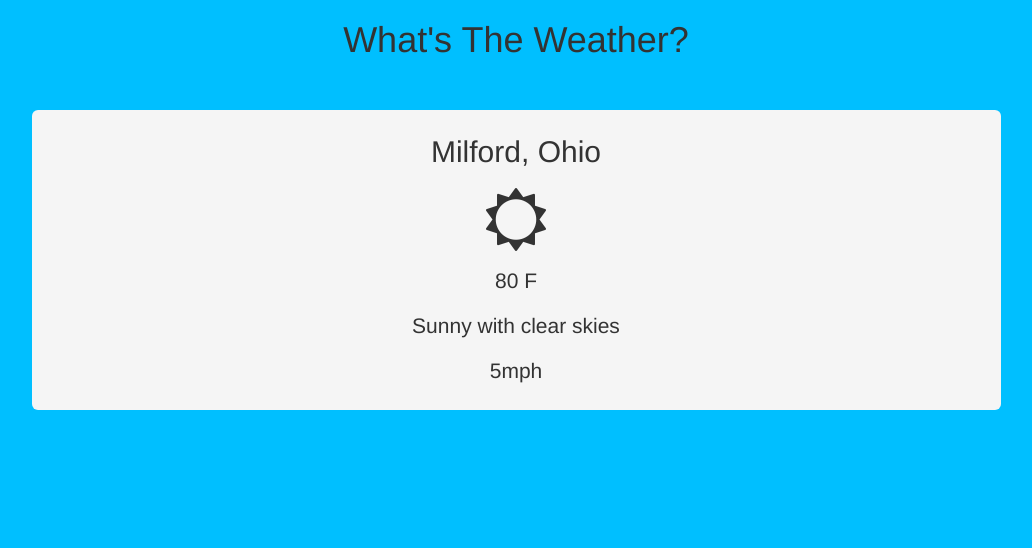
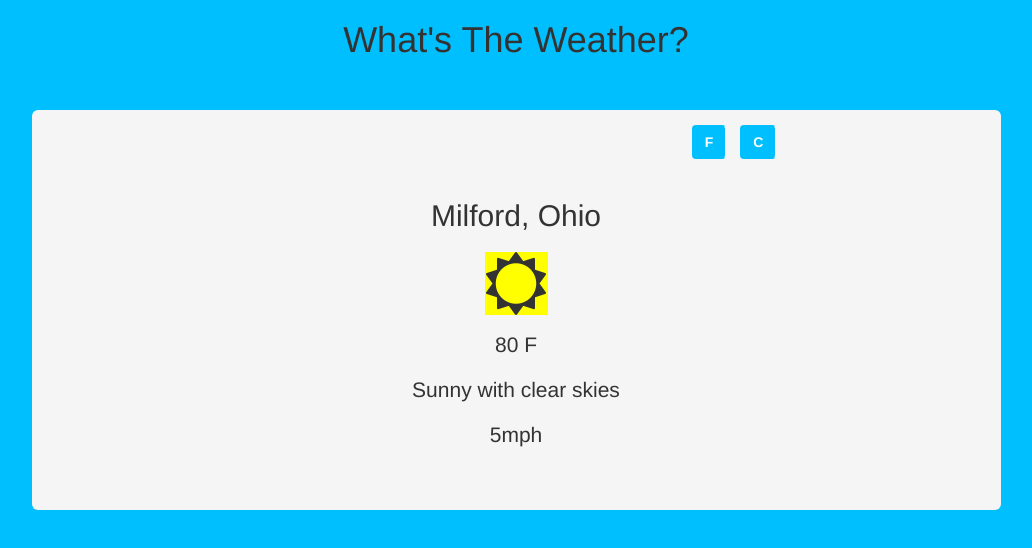
Before and after one commit to ashleydonohoe/FCC-Weather, a plain HTML site: page index.html in a window 1280 px wide. Shown: the whole page, without its empty margins (124-1156 px from the left). Drawn offline with nearby package versions, Linux system fonts and the light colour scheme.

Commit message:
added unit button

```diff
--- a/index.html
+++ b/index.html
@@ -17,17 +17,21 @@
     </div>
     <div class="jumbotron">
         <div class="row">
+            <div class="col-xs-12>
+                <div class="btn-group" id="scale" role="group" aria-label="Basic example">
+                    <button type="button" class="btn btn-secondary">F</button>
+                    <button type="button" class="btn btn-secondary">C</button>
+                </div>
+            </div>
             <div class="col-md-12 text-center">
                 <h2 id="city-name">Milford, Ohio</h2>
-                <p class="weather-icon"><i class="fa fa-sun-o fa-3x" aria-hidden="true"></i></p>
+                <p id="weather-icon"><i class="fa fa-sun-o fa-3x" aria-hidden="true"></i></p>
                 <p id="temperature">80 F</p>
                 <p id="conditions">Sunny with clear skies</p>
                 <p id="current-wind">5mph</p>
             </div>
         </div>
-
     </div>
-
 </div>
 
 <script src="https://code.jquery.com/jquery-3.1.1.min.js"></script>
--- a/styles.css
+++ b/styles.css
@@ -10,7 +10,7 @@ body {
 .jumbotron {
     background: whitesmoke;
     margin: 40px auto;
-    height: 300px;
+    height: 400px;
     max-width: 85%;
     padding: 15px;
 }
@@ -18,6 +18,10 @@ body {
 img {
     height: 100px;
     width: 100px;
+}
+
+.fa-sun-o {
+    background: yellow;
 }
 
 #city-name {
@@ -28,3 +32,21 @@ img {
 #temperature {
   font-weight: 300;
 }
+
+#scale {
+    color: white;
+    margin-bottom: 20px;
+    margin-left: 70%;
+
+}
+
+.btn-secondary {
+    background: deepskyblue;
+    border-right: 1px solid white;
+    margin-bottom: 10px;
+    font-weight: bold;
+}
+
+.btn-secondary:first-of-type {
+    margin-right: 10px;
+}
```
